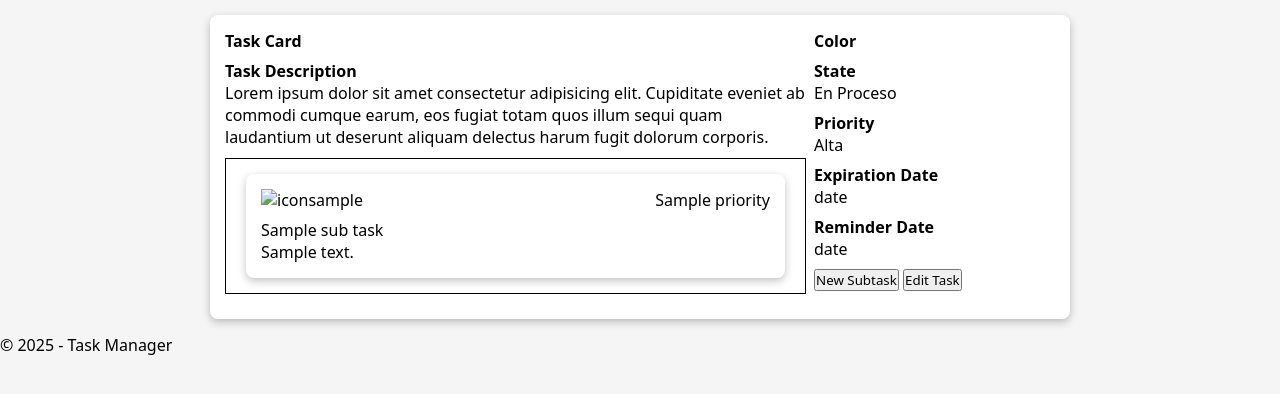
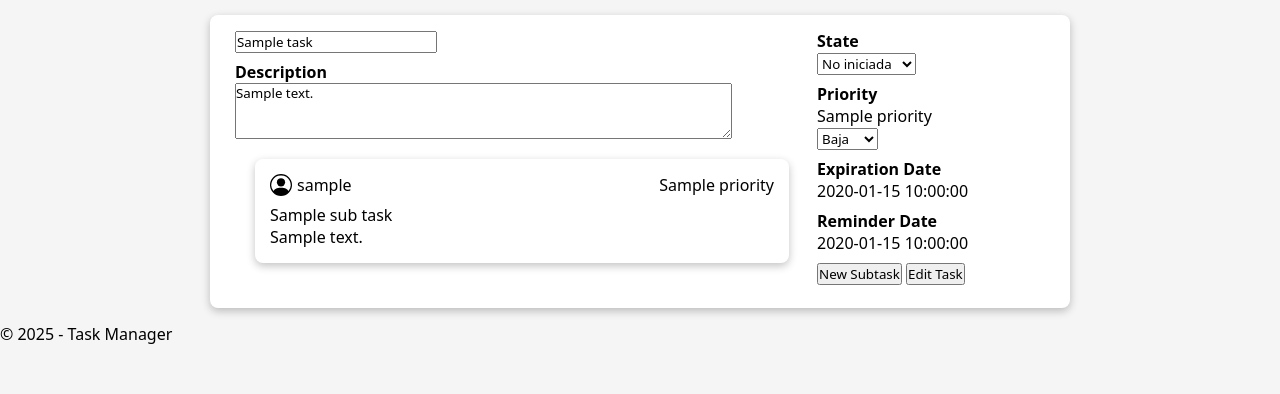
Before and after one commit to Bruno1084/Tecnicas_Integrador, a CodeIgniter 4 app: the page made by app/Views/SubTasks/index.php in a window 1280 px wide. Shown: the part 69-463 px from the top of the page. Run offline with PHP 8.4 and a stand-in for CodeIgniter, Linux system fonts and the light colour scheme; the template is opened without the code that fills it: most values are stand-ins (such as "Sample title", 1, 10 or a date in 2020); data that the repository does not hold is empty; some libraries are stand-ins or nearby versions.

Commit message:
bug in index tasks with border color

```diff
--- a/app/Views/Layout/SubTaskCard.php
+++ b/app/Views/Layout/SubTaskCard.php
@@ -15,7 +15,6 @@
                 </div>
 
             </div>
-            <!-- SubtasksCard preview list -->
         </div>
 
         <div class="subTaskCard-task-col subTaskCard-col2">
--- a/app/Views/Layout/SubTaskCardPreview.php
+++ b/app/Views/Layout/SubTaskCardPreview.php
@@ -1,7 +1,7 @@
 <a href="<?= base_url('tasks/' . $idTask . '/subtasks/' . $idSubTask) ?>" class="subTaskCardPreview--container">
     <div class="subTaskCardPreview-header--container">
         <div class="subTaskCardPreview-header-left">
-            <img src="#" alt="icon">
+            <img src="/img/person-circle.svg" alt="icon">
             <p><?= $nickname ?></p>
         </div>
         <div class="subTaskCardPreview-header-right">
--- a/app/Views/Layout/TaskCard.php
+++ b/app/Views/Layout/TaskCard.php
@@ -1,11 +1,92 @@
-<div class="taskCard--container">
-    <a href="<?= base_url('tasks/'. $id .'/subtasks')?>">
-        <p><strong>Subject:</strong> <?= $subject ?></p>
-        <p><strong>Description:</strong> <?= $description ?></p>
-        <p><strong>Priority:</strong> <?= $priority ?></p>
-        <p><strong>State:</strong> <?= $state ?></p>
-        <p><strong>Reminder Date:</strong> <?= $reminderDate ?></p>
-        <p><strong>Expiration Date:</strong> <?= $expirationDate ?></p>
-        <p><strong>Color:</strong> <?= $color ?></p>
-    </a>
-</div>
+<?php
+$color = '';
+switch ($task['priority']) {
+    case 'baja':
+        $color = '#9FF4CF';
+        break;
+
+    case 'media':
+        $color = '#A4E3FA';
+        break;
+
+    case 'alta':
+        $color = '#FFB6B9';
+        break;
+
+    // case 'purple':
+    //     $color = '#DBBAFE';
+    //     break;
+    default:
+        $color = "white";
+}
+?>
+
+<style>
+    .taskCard--container {
+        border-left: 10px solid <?= $color ?>;
+    }
+</style>
+
+<section class="taskCard--container">
+    <div class="taskCard-task-col taskCard-col1">
+        <div class="taskCard-task-header">
+            <input type="text" name="subject" id="subject" value="<?= $task['subject'] ?>">
+        </div>
+        <div class="taskCard-task-body">
+            <p><strong>Description</strong></p>
+            <textarea name="description" id="subject" rows="3" cols="60"><?= $task['description'] ?></textarea>
+        </div>
+
+        <!-- SubtasksCard preview list -->
+        <div class="taskCard-subtaskList">
+            <?php if (empty($subTasks)): ?>
+                <p>No hay subtareas disponibles.</p>
+            <?php else: ?>
+                <?php foreach ($subTasks as $subtask): ?>
+                    <?= view('layout/SubTaskCardPreview', [
+                        'idTask' => $task['id'],
+                        'idSubTask' => $subtask['id'],
+                        'nickname' => $responsible['nickname'],
+                        'priority' => $subtask['priority'],
+                        'subject' => $subtask['subject'],
+                        'description' => $subtask['description'],
+                    ]) ?>
+                <?php endforeach; ?>
+            <?php endif; ?>
+        </div>
+    </div>
+
+    <div class="taskCard-task-col taskCard-col2">
+        <div>
+            <p><strong>State</strong></p>
+            <select name="state" id="state">
+                <option value="no iniciada">No iniciada</option>
+                <option value="en proceso">En proceso</option>
+                <option value="completada">Completada</option>
+            </select>
+        </div>
+        <div>
+            <p><strong>Priority</strong></p>
+            <p><?= $task['priority'] ?></p>
+            <select name="priority" id="priority">
+                <option value="alta">Baja</option>
+                <option value="media">Media</option>
+                <option value=""></option>
+            </select>
+        </div>
+        <div>
+            <p><strong>Expiration Date</strong></p>
+            <p><?= $task['expirationDate'] ?></p>
+        </div>
+        <div>
+            <p><strong>Reminder Date</strong></p>
+            <p><?= $task['reminderDate'] ?></p>
+        </div>
+        <div>
+            <button>New Subtask</button>
+            <button>Edit Task</button>
+        </div>
+    </div>
+
+
+</section>
--- a/app/Views/SubTasks/index.php
+++ b/app/Views/SubTasks/index.php
@@ -5,61 +5,7 @@
 ]]) ?>
 
 <main class="taskCard-main">
-    <section class="taskCard--container">
-        <div class="taskCard-task-col taskCard-col1">
-            <div class="taskCard-task-header">
-                <p><strong>Task Card</strong></p>
-            </div>
-            <div class="taskCard-task-body">
-                <p><strong>Task Description</strong></p>
-                <p>Lorem ipsum dolor sit amet consectetur adipisicing elit. Cupiditate eveniet ab commodi cumque earum, eos fugiat totam quos illum sequi quam laudantium ut deserunt aliquam delectus harum fugit dolorum corporis.</p>
-            </div>
-
-            <!-- SubtasksCard preview list -->
-            <div class="taskCard-subtaskList">
-                <?php if (empty($subTasks)): ?>
-                    <p>No hay subtareas disponibles.</p>
-                <?php else: ?>
-                    <?php foreach ($subTasks as $subtask): ?>
-                        <?= view('layout/SubTaskCardPreview', [
-                            'idTask' => $task['id'],
-                            'idSubTask' => $subtask['id'],
-                            'nickname' => $responsible['nickname'],
-                            'priority' => $subtask['priority'],
-                            'subject' => $subtask['subject'],
-                            'description' => $subtask['description'],
-                        ]) ?>
-                    <?php endforeach; ?>
-                <?php endif; ?>
-            </div>
-        </div>
-
-        <div class="taskCard-task-col taskCard-col2">
-            <div>
-                <p><strong>Color</strong></p>
-            </div>
-            <div>
-                <p><strong>State</strong></p>
-                <p>En Proceso</p>
-            </div>
-            <div>
-                <p><strong>Priority</strong></p>
-                <p>Alta</p>
-            </div>
-            <div>
-                <p><strong>Expiration Date</strong></p>
-                <p>date</p>
-            </div>
-            <div>
-                <p><strong>Reminder Date</strong></p>
-                <p>date</p>
-            </div>
-            <div>
-                <button>New Subtask</button>
-                <button>Edit Task</button>
-            </div>
-        </div>
-    </section>
+    <?= view('layout/TaskCard') ?>
 </main>
 
 <?= view('layout/footer') ?>
--- a/public/css/subTaskCardPreview.css
+++ b/public/css/subTaskCardPreview.css
@@ -18,3 +18,9 @@
 .subTaskCardPreview-header-left {
     display: flex;
 }
+
+.subTaskCardPreview-header-left img {
+    width: 22px;
+    height: 22px;
+    margin-right: 5px;
+}
--- a/public/css/taskCard.css
+++ b/public/css/taskCard.css
@@ -26,6 +26,5 @@
 }
 
 .taskCard-subtaskList {
-    border: 1px solid black;
     margin: 10px 0px;
 }
--- a/public/css/taskCardPreview.css
+++ b/public/css/taskCardPreview.css
@@ -19,3 +19,9 @@
 .taskCardPreview-header-left {
     display: flex;
 }
+
+.taskCardPreview-header-left img {
+    width: 22px;
+    height: 22px;
+    margin-right: 5px;
+}
```
Also changed, not shown: app/Views/Layout/TaskCardPreview.php (+28 -1 lines).
